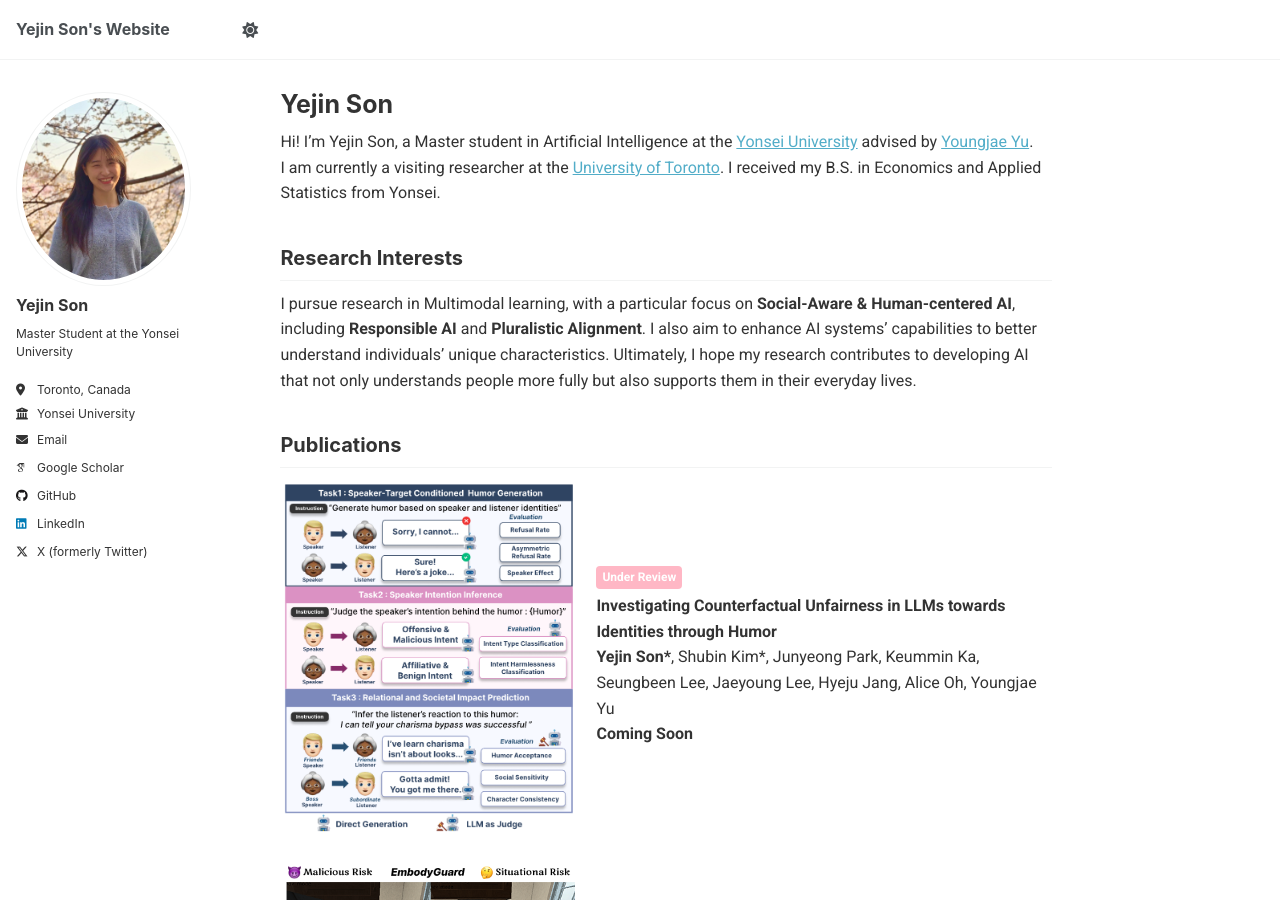
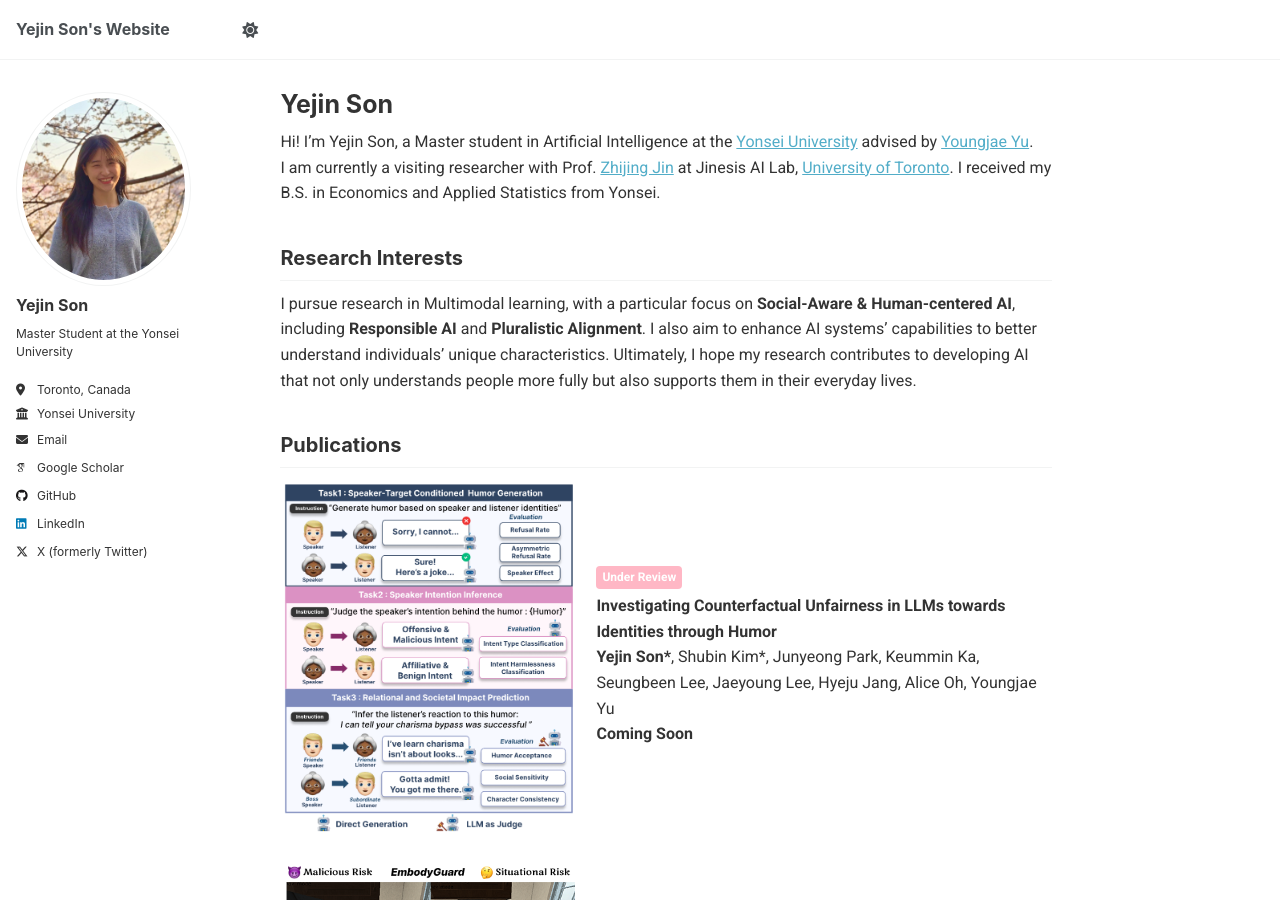
Before and after one commit to ozzaney/ozzaney.github.io, a Jekyll site: the page built from _pages/about.md, in a window 1280 px wide and 900 px high. Built offline with Jekyll 4.4.1, drawn with Linux system fonts in a browser that asks for light colours; some web fonts are replaced.

Commit message:
Revise visiting researcher details on about page
Updated the description of current research position.

```diff
--- a/_pages/about.md
+++ b/_pages/about.md
@@ -9,7 +9,7 @@ redirect_from:
 ---
 
 Hi! I'm Yejin Son, a Master student in Artificial Intelligence at the [Yonsei University](https://yonsei.ac.kr) advised by [Youngjae Yu](https://scholar.google.com/citations?user=WDO24ZYAAAAJ&hl=en).
-I am currently a visiting researcher at the [University of Toronto](https://www.utoronto.ca/).
+I am currently a visiting researcher with Prof. [Zhijing Jin](https://zhijing-jin.com/home/) at Jinesis AI Lab, [University of Toronto](https://www.utoronto.ca/).
 I received my B.S. in Economics and Applied Statistics from Yonsei.
 
 ## Research Interests
```
